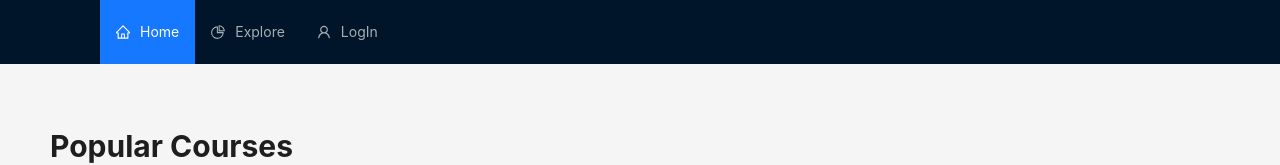
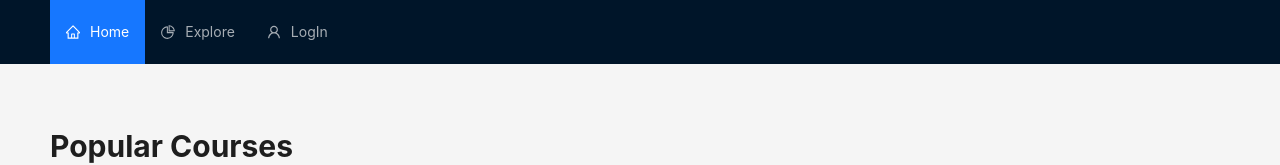
Before and after one commit to HexaTable/LearningChain, a Next.js app: page /explore in a window 1280 px wide. Shown: the top 165 px of the page. Built offline with nearby package versions, Linux system fonts and the light colour scheme; no server answers.

Commit message:
Fix navbar

```diff
--- a/pages/explore.tsx
+++ b/pages/explore.tsx
@@ -7,9 +7,9 @@ import CategoryFilter from "../components/CategoryList";
 const { Header, Content, Footer } = Layout;
 const { Title, Paragraph } = Typography;
 
-const Explore = ({ children }:any) => {
+const Explore = ({ children }: any) => {
   function CourseList() {
-    const CourseItem = ({ course }:any) => (
+    const CourseItem = ({ course }: any) => (
       <div className="w-1/4 px-4 mb-8">
         <Card
           hoverable
@@ -71,9 +71,7 @@ const Explore = ({ children }:any) => {
 
   return (
     <Layout>
-      <Header>
-        <Navbar></Navbar>
-      </Header>
+      <Navbar></Navbar>
 
       <Content className="mt-8" style={{ padding: "0 50px" }}>
         <CourseList />
```
